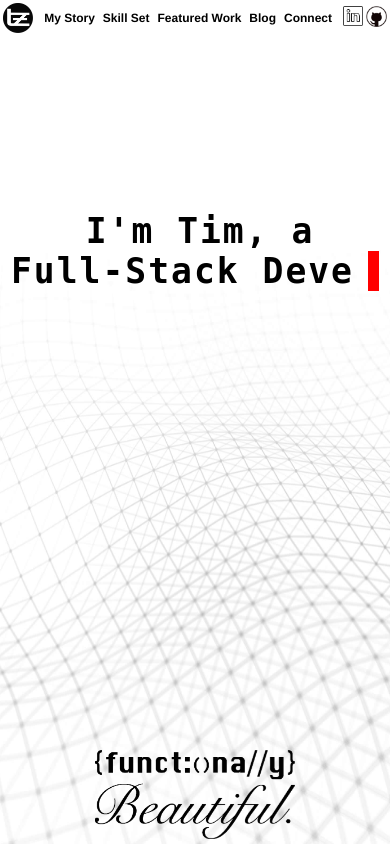
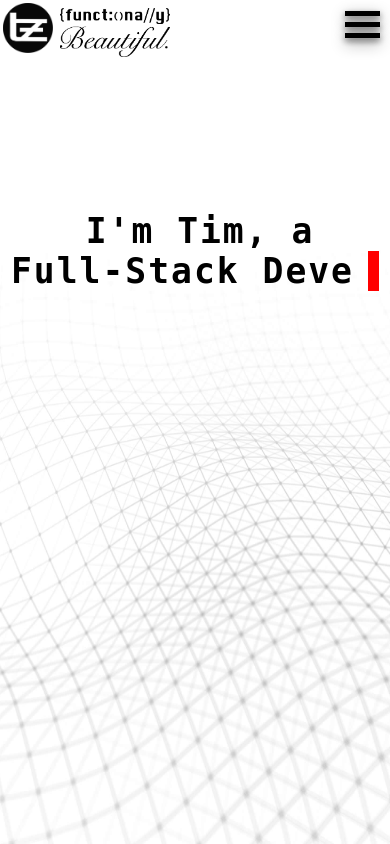
Before and after one commit to tzndr/portfolio-site, a Flask app: page / in a window 390 px wide. Run offline with Flask 2, Linux system fonts and the light colour scheme.

Commit message:
Create responsive/collapsible header and make functional

```diff
--- a/static/css/style.css
+++ b/static/css/style.css
@@ -68,6 +68,54 @@ li {
   position: absolute;
   top: 0;
   right: 7px;
+}
+
+.nav-bar-collapsible {
+  display: none;
+  position: fixed;
+  right: 0; top: 0;
+  background-color: white;
+  margin: auto;
+  width: 200px;
+  text-align: center;
+  border-radius: 0 0 0 5px;
+  z-index: 99;
+  box-shadow: 0 3px 6px 0 rgba(0, 0, 0, 0.50),
+              0 5px 15px 0 rgba(0, 0, 0, 0.47);
+}
+
+.nav-bar-collapsible-content {
+  font: bold 16pt helvetica, arial;
+  color: black;
+  padding: 50px 0 20px 0;
+  z-index: 100;
+  margin: auto;
+}
+
+.collapsible-nav-link {
+  margin: 10px 0;
+}
+
+.collapsible-nav-link:hover {
+  color: red;
+}
+
+.nav-bar-collapsible-icon {
+  display: none;
+  position: absolute;
+  width: 35px;
+  top: 5px; right: 10px;
+  z-index: 101;
+  cursor: pointer;
+}
+
+.nav-bar-collapsible-icon-line  {
+  height: 5px;
+  background-color: black;
+  margin: 6px auto;
+  width: 35px;
+  box-shadow: 0 3px 6px 0 rgba(0, 0, 0, 0.50),
+              0 5px 15px 0 rgba(0, 0, 0, 0.47);
 }
 
 .logo {
@@ -988,11 +1036,15 @@ li {
 }
 
 @media screen and (max-width: 860px) {
-  .slogan {
+  .nav-bar {
     display: none;
   }
 
-  .slogan-mobile {
+  .nav-bar-collapsible-icon {
+    display: block;
+  }
+
+  .nav-bar-collapsible {
     display: block;
   }
 
@@ -1097,13 +1149,14 @@ li {
   }
 
   .slogan {
-    width: 75px;
-    left: 50px;
-    top: 13px;
+    width: 110px;
+    left: 60px;
+    top: 8px;
   }
 
   .logo {
-    width: 40px;
+    width: 50px;
+    top: 3px; left: 3px;
   }
 
   .type-container {
@@ -1165,38 +1218,6 @@ li {
 }
 
 @media screen and (max-width: 657px) {
-  .nav-bar {
-    top: 4px;
-    right: 3px;
-    margin: 0;
-  }
-
-  .logo {
-    width: 30px;
-    top: 3px;
-    left: 3px;
-  }
-
-  .slogan {
-    top: 4px;
-    left: 35px;
-  }
-
-  .nav-link {
-    padding: 0 8px 0 0;
-    font: bold 9pt helvetica, arial;
-  }
-
-  .social-link-1 {
-    margin: 2px 0 0 3px;
-    height: 20px;
-  }
-
-  .social-link-2 {
-    margin: 2px 0 0 3px;
-    height: 21px;
-  }
-
   .work-selector-container {
     width: 100%;
   }
@@ -1358,7 +1379,6 @@ li {
 }
 
 @media screen and (max-width: 415px) {
-
   .type-text {
     font: bold 26pt monospace;
   }
--- a/static/js/app.js
+++ b/static/js/app.js
@@ -37,54 +37,19 @@ var ViewModel = function() {
 
   this.togglePageMask = ko.observable(false);
 
-  this.nav1 = ko.observable(false);
-
-  this.nav2 = ko.observable(false);
-
-  this.nav3 = ko.observable(false);
-
-  this.nav4 = ko.observable(false);
+  this.toggleCollapsibleNavbar = ko.observable(false);
 
   featuredWork.forEach(function(workInfo) {
     self.featuredWorkList.push(new Work(workInfo));
   });
 
-  this.changeNavColor = function() {
-    $(document).click(function(event) {
-      var selectedNav = $(event.target).text();
-      console.log(selectedNav)
-      if (selectedNav === "") {
-        self.nav1(false);
-        self.nav2(false);
-        self.nav3(false);
-        self.nav4(false);
-      }
-      else if (selectedNav === "My Story") {
-        self.nav1(true);
-        self.nav2(false);
-        self.nav3(false);
-        self.nav4(false);
-      }
-      else if (selectedNav === "Skill Set") {
-        self.nav1(false);
-        self.nav2(true);
-        self.nav3(false);
-        self.nav4(false);
-      }
-      else if (selectedNav === "Featured Work") {
-        self.nav1(false);
-        self.nav2(false);
-        self.nav3(true);
-        self.nav4(false);
-      }
-      else if (selectedNav === "Connect") {
-        self.nav1(false);
-        self.nav2(false);
-        self.nav3(false);
-        self.nav4(true);
-      }
-    });
-    return true;
+  this.toggleCollapsibleNavbarFunc = function() {
+    if (self.toggleCollapsibleNavbar() == false) {
+      self.toggleCollapsibleNavbar(true);
+    }
+    else if (self.toggleCollapsibleNavbar() == true) {
+      self.toggleCollapsibleNavbar(false);
+    }
   }
 
   this.changeFeaturedWork = function(clickedWork) {
--- a/templates/header.html
+++ b/templates/header.html
@@ -15,7 +15,7 @@
   </head>
   <body>
     <div>
-      <a data-bind="click: changeNavColor" href="{{url_for('showMain')}}">
+      <a href="{{url_for('showMain')}}">
         <img class="logo" src="../static/img/tz.png">
         <img class="slogan" src="../static/img/slogan_black.png">
       </a>
@@ -45,6 +45,38 @@
         <img class="social-link-2" src="../static/img/github.png"></a>
       </span>
     </ul>
+    <div class="nav-bar-collapsible-icon" data-bind="click: toggleCollapsibleNavbarFunc">
+      <div class="nav-bar-collapsible-icon-line"></div>
+      <div class="nav-bar-collapsible-icon-line"></div>
+      <div class="nav-bar-collapsible-icon-line"></div>
+    </div>
+    <div class="nav-bar-collapsible" data-bind="visible: toggleCollapsibleNavbar">
+      <ul class="nav-bar-collapsible-content">
+        <li class="collapsible-nav-link">
+          <a href="{{url_for('showMyStory')}}">My Story</a>
+        </li>
+        <li class="collapsible-nav-link">
+          <a href="{{url_for('showSkillSet')}}">Skill Set</a>
+        </li>
+        <li class="collapsible-nav-link">
+          <a href="{{url_for('showFeaturedWork')}}">Featured Work</a>
+        </li>
+        <li class="collapsible-nav-link">
+          <a href="{{url_for('showBlog')}}">Blog</a>
+        </li>
+        <li class="collapsible-nav-link">
+          <a href="{{url_for('showConnect')}}">Connect</a>
+        </li>
+        <span class="social-link">
+          <a href="https://www.linkedin.com/in/timothyzander/">
+          <img class="social-link-1" src="../static/img/linked_in.png"></a>
+        </span>
+        <span>
+          <a href="https://github.com/tzndr">
+          <img class="social-link-2" src="../static/img/github.png"></a>
+        </span>
+      </ul>
+    </div>
     <script src="../static/js/libs/jquery.min.js"></script>
     <script src="../static/js/libs/knockout-3.2.0.js"></script>
     <script src="../static/js/model.js"></script>
--- a/templates/login.html
+++ b/templates/login.html
@@ -36,7 +36,7 @@
                 $('#result').html('Login Successful!</br>'+ result + '</br>Redirecting...')
                      setTimeout(function() {
                       window.location.href = "/";
-                    }, 3000);
+                    }, 300000);
               },
               processData:false,
               data:authResult['code']
```
